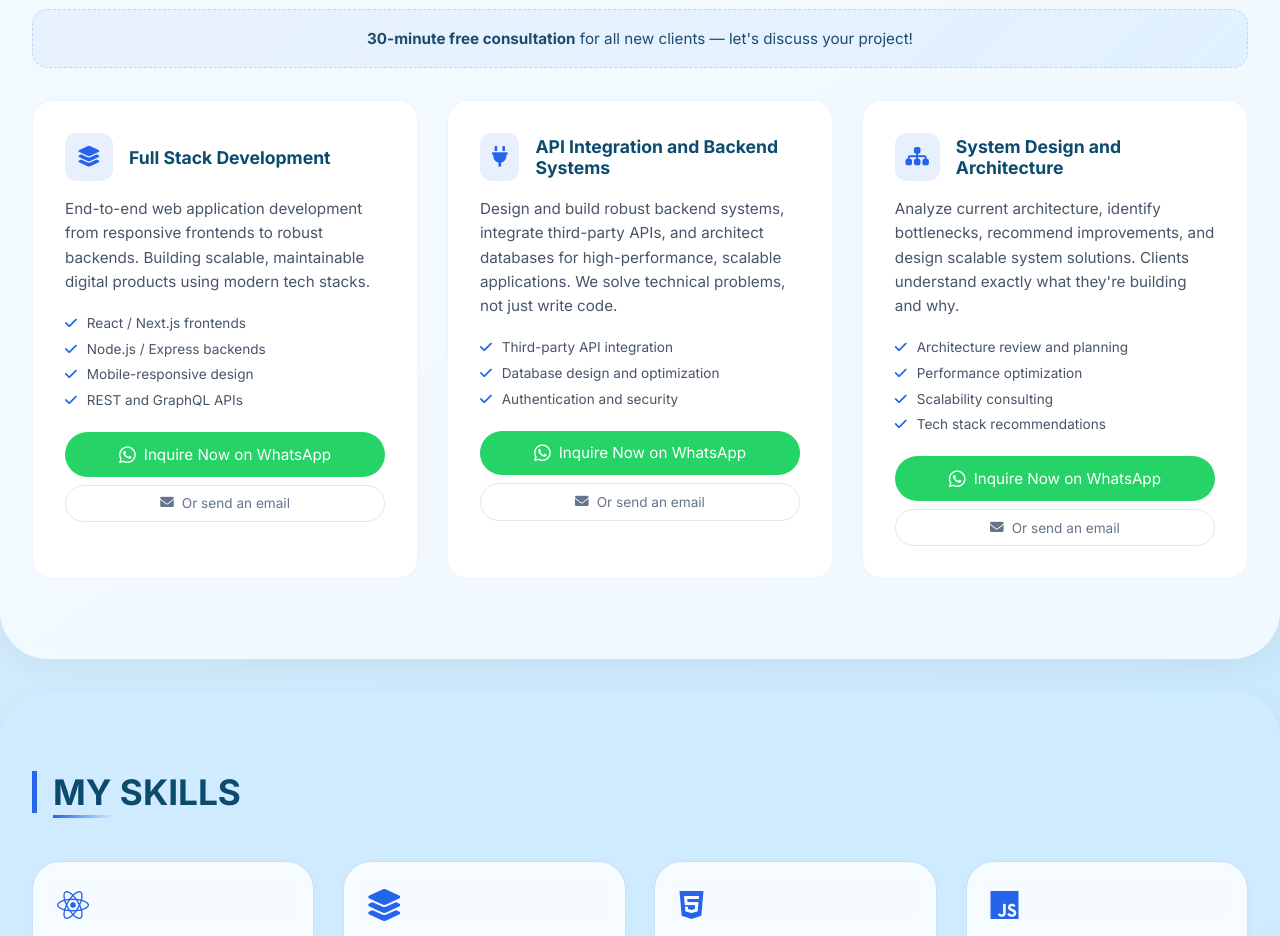
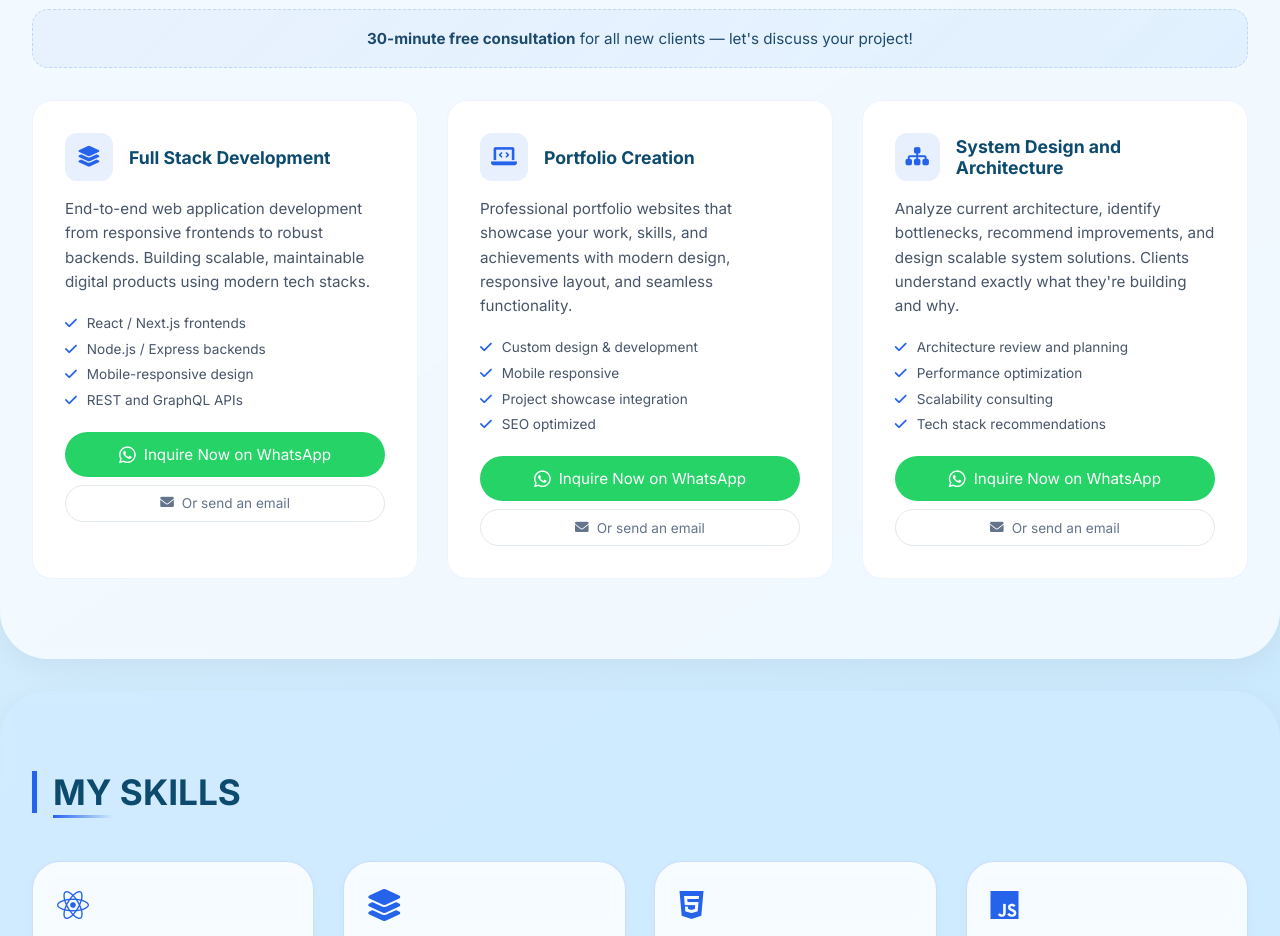
Before and after one commit to Shubham7suryavanshi/portfolio, a plain HTML site: page index.html in a window 1280 px wide. Shown: the part 1523-2459 px from the top of the page. Drawn offline with Linux system fonts and the light colour scheme.

Commit message:
Update service section with Portfolio Creation

```diff
--- a/index.html
+++ b/index.html
@@ -273,17 +273,18 @@ footer{text-align:center;padding:2rem;background:rgba(200,230,255,0.6);border-ra
 
     <div style="background:white;border-radius:20px;padding:2rem;border:1px solid rgba(37,99,235,0.08);transition:all 0.3s ease" onmouseover="this.style.borderColor='#2563eb';this.style.transform='translateY(-6px)';this.style.boxShadow='0 15px 35px rgba(37,99,235,0.08)'" onmouseout="this.style.borderColor='rgba(37,99,235,0.08)';this.style.transform='translateY(0)';this.style.boxShadow='none'">
       <div style="display:flex;align-items:center;gap:1rem;margin-bottom:1rem">
-        <div style="width:48px;height:48px;background:rgba(37,99,235,0.1);border-radius:12px;display:flex;align-items:center;justify-content:center;font-size:1.3rem;color:#2563eb"><i class="fas fa-plug"></i></div>
-        <h3 style="font-size:1.1rem;color:#0c4a6e;margin:0">API Integration and Backend Systems</h3>
+        <div style="width:48px;height:48px;background:rgba(37,99,235,0.1);border-radius:12px;display:flex;align-items:center;justify-content:center;font-size:1.3rem;color:#2563eb"><i class="fas fa-laptop-code"></i></div>
+        <h3 style="font-size:1.1rem;color:#0c4a6e;margin:0">Portfolio Creation</h3>
       </div>
-      <p style="color:#475569;line-height:1.6;font-size:0.95rem;margin-bottom:1rem">Design and build robust backend systems, integrate third-party APIs, and architect databases for high-performance, scalable applications. We solve technical problems, not just write code.</p>
+      <p style="color:#475569;line-height:1.6;font-size:0.95rem;margin-bottom:1rem">Professional portfolio websites that showcase your work, skills, and achievements with modern design, responsive layout, and seamless functionality.</p>
       <ul style="list-style:none;padding:0;margin:0 0 1.2rem 0">
-        <li style="padding:0.3rem 0;font-size:0.85rem;color:#475569"><i class="fas fa-check" style="color:#2563eb;width:18px"></i> Third-party API integration</li>
-        <li style="padding:0.3rem 0;font-size:0.85rem;color:#475569"><i class="fas fa-check" style="color:#2563eb;width:18px"></i> Database design and optimization</li>
-        <li style="padding:0.3rem 0;font-size:0.85rem;color:#475569"><i class="fas fa-check" style="color:#2563eb;width:18px"></i> Authentication and security</li>
+        <li style="padding:0.3rem 0;font-size:0.85rem;color:#475569"><i class="fas fa-check" style="color:#2563eb;width:18px"></i> Custom design &amp; development</li>
+        <li style="padding:0.3rem 0;font-size:0.85rem;color:#475569"><i class="fas fa-check" style="color:#2563eb;width:18px"></i> Mobile responsive</li>
+        <li style="padding:0.3rem 0;font-size:0.85rem;color:#475569"><i class="fas fa-check" style="color:#2563eb;width:18px"></i> Project showcase integration</li>
+        <li style="padding:0.3rem 0;font-size:0.85rem;color:#475569"><i class="fas fa-check" style="color:#2563eb;width:18px"></i> SEO optimized</li>
       </ul>
-      <a href="https://wa.me/917643861683?text=Hi%20Shubham%2C%20I%27m%20interested%20in%20API%20Integration." target="_blank" style="width:100%;justify-content:center;padding:0.8rem;font-size:0.95rem;text-decoration:none;display:flex;align-items:center;gap:8px;background:#25D366;color:white;border-radius:40px;border:none;cursor:pointer;transition:all 0.3s ease" onmouseover="this.style.background='#1da851';this.style.transform='scale(1.02)'" onmouseout="this.style.background='#25D366';this.style.transform='scale(1)'"><i class="fab fa-whatsapp" style="font-size:1.2rem"></i> Inquire Now on WhatsApp</a>
-      <a href="mailto:shubhamsuryavanshi7643@gmail.com?subject=API%20Integration%20Inquiry" style="width:100%;justify-content:center;padding:0.6rem;font-size:0.85rem;text-decoration:none;display:flex;align-items:center;gap:8px;color:#64748b;border-radius:40px;border:1px solid #e2e8f0;background:transparent;cursor:pointer;transition:all 0.3s ease;margin-top:0.5rem" onmouseover="this.style.borderColor='#2563eb';this.style.color='#2563eb'" onmouseout="this.style.borderColor='#e2e8f0';this.style.color='#64748b'"><i class="fas fa-envelope"></i> Or send an email</a>
+      <a href="https://wa.me/917643861683?text=Hi%20Shubham%2C%20I%27m%20interested%20in%20Portfolio%20Creation." target="_blank" style="width:100%;justify-content:center;padding:0.8rem;font-size:0.95rem;text-decoration:none;display:flex;align-items:center;gap:8px;background:#25D366;color:white;border-radius:40px;border:none;cursor:pointer;transition:all 0.3s ease" onmouseover="this.style.background='#1da851';this.style.transform='scale(1.02)'" onmouseout="this.style.background='#25D366';this.style.transform='scale(1)'"><i class="fab fa-whatsapp" style="font-size:1.2rem"></i> Inquire Now on WhatsApp</a>
+      <a href="mailto:shubhamsuryavanshi7643@gmail.com?subject=Portfolio%20Creation%20Inquiry" style="width:100%;justify-content:center;padding:0.6rem;font-size:0.85rem;text-decoration:none;display:flex;align-items:center;gap:8px;color:#64748b;border-radius:40px;border:1px solid #e2e8f0;background:transparent;cursor:pointer;transition:all 0.3s ease;margin-top:0.5rem" onmouseover="this.style.borderColor='#2563eb';this.style.color='#2563eb'" onmouseout="this.style.borderColor='#e2e8f0';this.style.color='#64748b'"><i class="fas fa-envelope"></i> Or send an email</a>
     </div>
 
     <div style="background:white;border-radius:20px;padding:2rem;border:1px solid rgba(37,99,235,0.08);transition:all 0.3s ease" onmouseover="this.style.borderColor='#2563eb';this.style.transform='translateY(-6px)';this.style.boxShadow='0 15px 35px rgba(37,99,235,0.08)'" onmouseout="this.style.borderColor='rgba(37,99,235,0.08)';this.style.transform='translateY(0)';this.style.boxShadow='none'">
@@ -508,8 +509,8 @@ function removeTyping(){var i=document.getElementById('typing');if(i)i.remove();
 function addMsg(text,isUser){var d=document.createElement('div');d.className='message'+(isUser?' user-message':'');d.innerHTML=isUser?'<div class="message-text">'+escHtml(text)+'</div>':'<div class="bot-message">'+text+'</div>';cm.appendChild(d);cm.scrollTop=cm.scrollHeight;}
 function escHtml(t){var d=document.createElement('div');d.textContent=t;return d.innerHTML;}
 function getBotReply(m){m=m.toLowerCase();
-if(m.includes('service')||m.includes('offer')||m.includes('freelance')){return '<strong>My Freelance Services</strong><br><br>&#128296; <strong>Full Stack Development</strong><br>React/Next.js, Node.js, REST APIs, Mobile-responsive<br><br>&#9881;&#65039; <strong>API Integration and Backend</strong><br>Third-party APIs, DB design, Auth and security<br><br>&#127963;&#65039; <strong>System Design and Architecture</strong><br>Scalability, Performance, Tech stack consulting<br><br><em>Free 30-minute consultation for all new clients!</em>';}
-if(m.includes('price')||m.includes('cost')||m.includes('rate')){return '<strong>Pricing</strong><br><br>Full Stack Dev: Starting at Rs 15,000<br>API Integration: Starting at Rs 5,000<br>System Design: Starting at Rs 3,000/session<br><br><em>Custom quotes available!</em>';}
+if(m.includes('service')||m.includes('offer')||m.includes('freelance')){return '<strong>My Freelance Services</strong><br><br>&#128296; <strong>Full Stack Development</strong><br>React/Next.js, Node.js, REST APIs, Mobile-responsive<br><br>&#128187; <strong>Portfolio Creation</strong><br>Custom design, Mobile responsive, SEO optimized<br><br>&#127963;&#65039; <strong>System Design and Architecture</strong><br>Scalability, Performance, Tech stack consulting<br><br><em>Free 30-minute consultation for all new clients!</em>';}
+if(m.includes('price')||m.includes('cost')||m.includes('rate')){return '<strong>Pricing</strong><br><br>Full Stack Dev: Starting at Rs 15,000<br>Portfolio Creation: Starting at Rs 5,000<br>System Design: Starting at Rs 3,000/session<br><br><em>Custom quotes available!</em>';}
 if(m.includes('skill')||m.includes('tool')||m.includes('tech')){return '<strong>My Skills</strong><br><br>Frontend: React.js, Next.js, HTML5/CSS3, JavaScript/TypeScript<br>Backend: Node.js, Express.js, APIs, GraphQL<br>Databases: MySQL, MongoDB, Firebase, PostgreSQL<br>DevOps: Git, Docker, Vercel, Netlify<br>System Design: Microservices, Performance, Scalability';}
 if(m.includes('experience')||m.includes('work')||m.includes('job')){return '<strong>Work Experience</strong><br><br><strong>Full Stack Developer Intern</strong> | 2024-Present<br>Built React + Node.js apps, optimized DB schemas by 40%<br>Integrated payment gateways and third-party APIs<br><br><strong>Freelance Web Developer</strong> | 2023-Present<br>Custom web solutions for startups and businesses<br>Reduced server response times by 35%';}
 if(m.includes('project')||m.includes('built')){return '<strong>Featured Projects</strong><br><br>E-Commerce Platform (React + Node.js + MongoDB)<br>Real-Time Chat App (Socket.io + React)<br>Task Management System (Next.js + PostgreSQL)<br>URL Shortener and Analytics (Node.js + Redis)<br><br>GitHub: github.com/Shubham7suryavanshi';}
```
